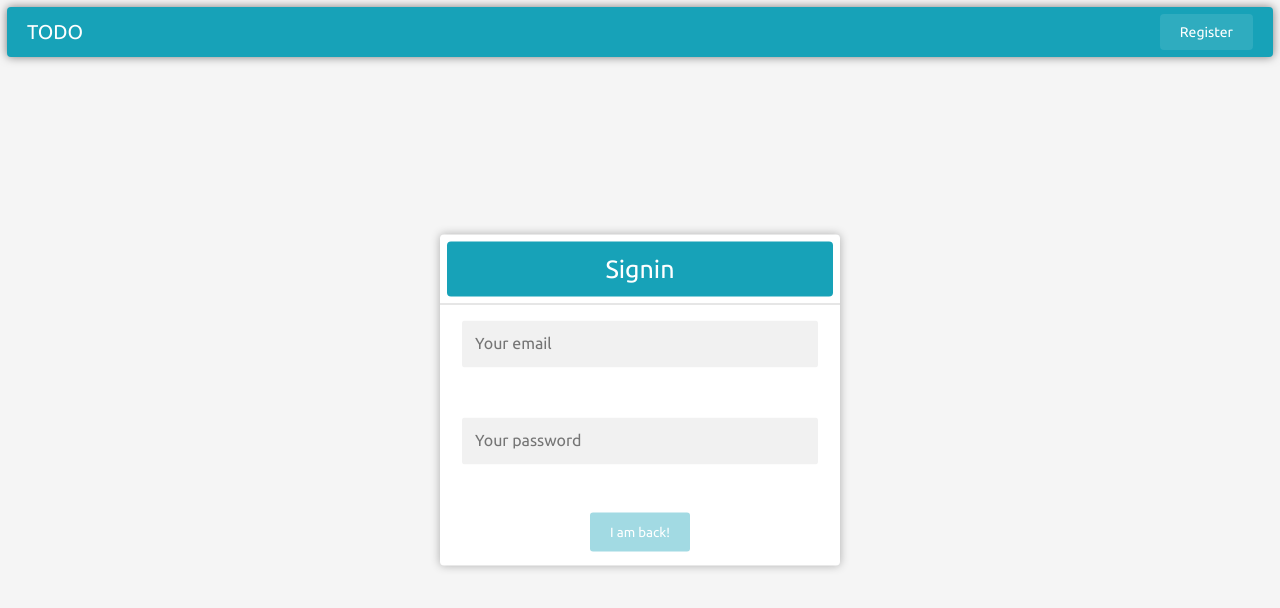
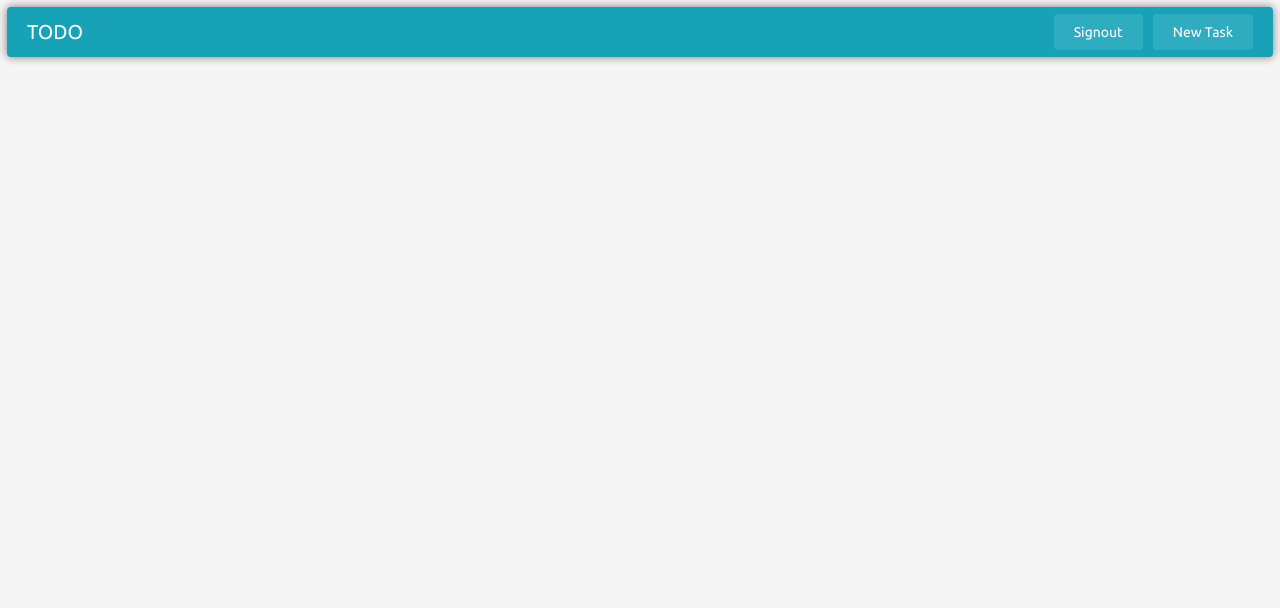
Before and after one commit to nitudeka/react_todo, a React (Create React App) app: page / in a window 1280 px wide. Before the commit this address led to /signin. Shown: the top 608 px of the page. Built offline with nearby package versions, Linux system fonts and the light colour scheme.

Commit message:
added routes to heroku

```diff
--- a/src/components/Navigation/Navbar.js
+++ b/src/components/Navigation/Navbar.js
@@ -3,14 +3,14 @@ import { withRouter } from 'react-router';
 import Navlink from './Navlink';
 
 const Navbar = (props) => {
-	let navlink = <Navlink route='/signin' link='Signout' />
+	let navlink = <Navlink route='/react_todo/signin' link='Signout' />
 	let newTask = <li onClick={props.changeModalState} className='nav__item'>New Task</li>;
 	if (props.location.pathname === '/signin') {
 		newTask = null;
-		navlink = <Navlink route='/register' link='Register' />
+		navlink = <Navlink route='/react_todo/register' link='Register' />
 	} else if (props.location.pathname === '/register') {
 		newTask = null;
-		navlink = <Navlink route='/signin' link='Signin' />
+		navlink = <Navlink route='/react_todo/signin' link='Signin' />
 	}
 
 	return (
--- a/src/components/Navigation/Navlink.js
+++ b/src/components/Navigation/Navlink.js
@@ -5,7 +5,7 @@ import { Link } from 'react-router-dom';
 const Navlink = (props) => {
 	const onClick = () => {
     props.resetState();
-    fetch('http://localhost:3000/signout', {
+    fetch('https://reacttodoapi.herokuapp.com/signout', {
       mathod: 'get',
       headers: {
         authorization: window.localStorage.getItem('token')
--- a/src/components/Routes/Routes.js
+++ b/src/components/Routes/Routes.js
@@ -7,21 +7,21 @@ import Home from '../Pages/Home';
 const Routes = (props) => {
 	return (
 		<div>
-			<Route path='/signin' render={() => {
+			<Route path='/react_todo/signin' render={() => {
         if (window.localStorage.getItem('token') === null) {
           return <Signin />
         } else {
           return <Redirect to='/' />
         }
       }} />
-      <Route path='/register' render={() => {
+      <Route path='/react_todo/register' render={() => {
         if (window.localStorage.getItem('token') === null) {
           return <Register />
         } else {
           return <Redirect to='/' />
         }
       }} />
-      <Route exact path='/' render={() => {
+      <Route exact path='/react_todo/' render={() => {
         if (window.localStorage.getItem('token') !== null) {
           return <Home />
         } else {
--- a/src/store/actions/index.js
+++ b/src/store/actions/index.js
@@ -25,7 +25,7 @@ export const getInputChange = (text) => ({
 
 export const taskHandler = (dispatch, task, url) => {
   dispatch({ type: GET_TASKS_PENDING });
-  fetch(`http://localhost:3000/${url}`, {
+  fetch(`https://reacttodoapi.herokuapp.com/${url}`, {
     method: 'post',
     headers: {
       'Content-Type': 'application/json',
@@ -46,7 +46,7 @@ export const taskHandler = (dispatch, task, url) => {
 export const authHandler = (email, password, name, url) => {
   return (dispatch) => {
     dispatch({ type: AUTHENTICATING_USER_PENDING });
-    fetch(`http://localhost:3000/${url}`, {
+    fetch(`https://reacttodoapi.herokuapp.com/${url}`, {
       method: 'post',
       headers: { 'content-type': 'application/json' },
       body: JSON.stringify({ email, password, name })
```
